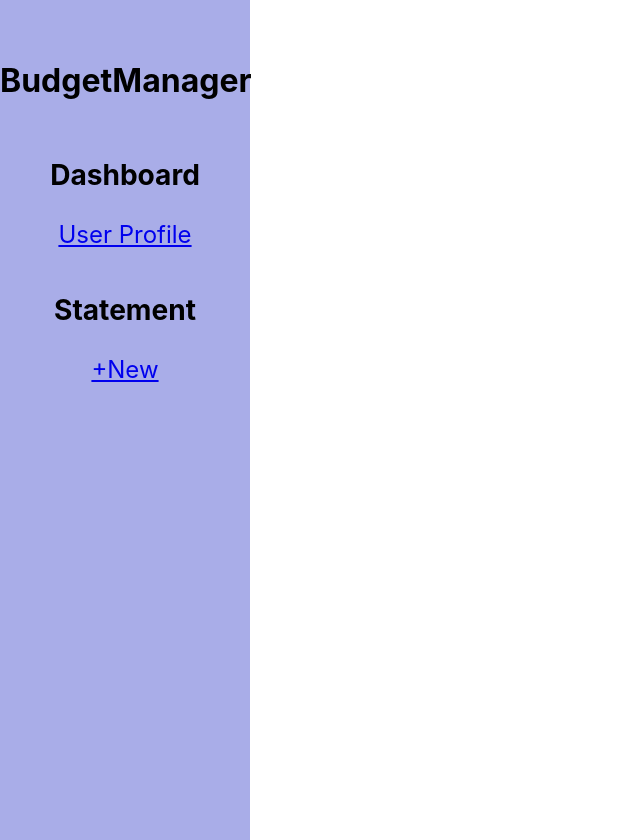
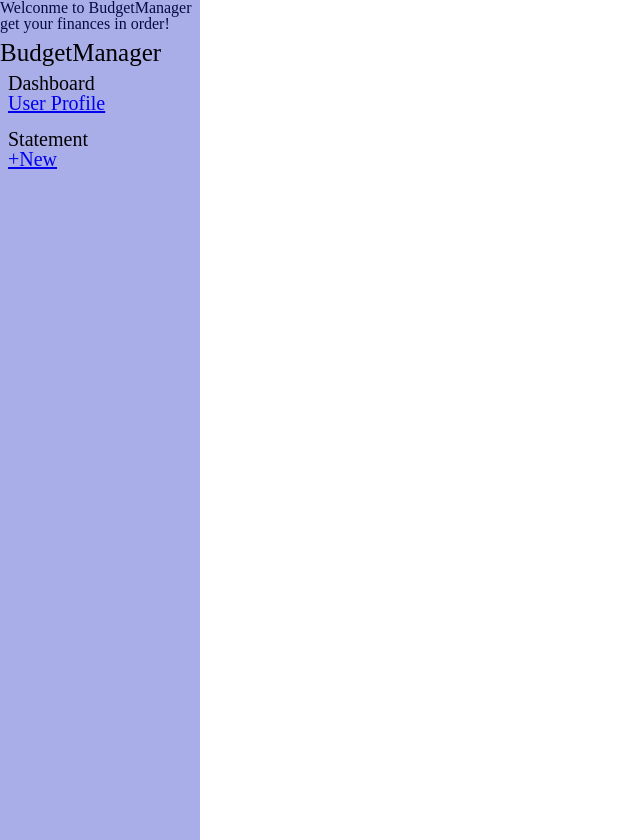
Before and after one commit to FreiburgDevTeam/mern-application-client, a React (Create React App) app: page / in a window 1280 px wide. Shown: the whole page, without its empty margins (0-640 px from the left). Built offline with nearby package versions, Linux system fonts and the light colour scheme.

Commit message:
add SideBar and Landing Page

```diff
--- a/src/App.css
+++ b/src/App.css
@@ -1,38 +1,43 @@
-.App {
-  text-align: center;
+html, body, div, span, applet, object, iframe,
+h1, h2, h3, h4, h5, h6, p, blockquote, pre,
+a, abbr, acronym, address, big, cite, code,
+del, dfn, em, img, ins, kbd, q, s, samp,
+small, strike, strong, sub, sup, tt, var,
+b, u, i, center,
+dl, dt, dd, ol, ul, li,
+fieldset, form, label, legend,
+table, caption, tbody, tfoot, thead, tr, th, td,
+article, aside, canvas, details, embed,
+figure, figcaption, footer, header, hgroup,
+menu, nav, output, ruby, section, summary,
+time, mark, audio, video {
+	margin: 0;
+	padding: 0;
+	border: 0;
+	font-size: 100%;
+	font: inherit;
+	vertical-align: baseline;
 }
-
-.App-logo {
-  height: 40vmin;
-  pointer-events: none;
+/* HTML5 display-role reset for older browsers */
+article, aside, details, figcaption, figure,
+footer, header, hgroup, menu, nav, section {
+	display: block;
 }
-
-@media (prefers-reduced-motion: no-preference) {
-  .App-logo {
-    animation: App-logo-spin infinite 20s linear;
-  }
+body {
+	line-height: 1;
 }
-
-.App-header {
-  background-color: #c8cfdb48;
-  min-height: 200vh;
-  display: flex;
-  flex-direction: column;
-  align-items: center;
-  justify-content: center;
-  font-size: calc(10px + 2vmin);
-  color: white;
+ol, ul {
+	list-style: none;
 }
-
-.App-link {
-  color: #61dafb;
+blockquote, q {
+	quotes: none;
 }
-
-@keyframes App-logo-spin {
-  from {
-    transform: rotate(0deg);
-  }
-  to {
-    transform: rotate(360deg);
-  }
+blockquote:before, blockquote:after,
+q:before, q:after {
+	content: '';
+	content: none;
 }
+table {
+	border-collapse: collapse;
+	border-spacing: 0;
+}
--- a/src/App.js
+++ b/src/App.js
@@ -1,6 +1,9 @@
 
+import { Route, Routes } from 'react-router-dom';
 import './App.css';
+import LandingPage from './components/LandingPage';
 import NavBar from './components/NavBar';
+
 
 
 
@@ -8,6 +11,17 @@
   return (
     <div className="App">
           <NavBar />
+
+          <LandingPage />
+
+
+          <Routes>
+
+              {/* <Route path='/' element={<LandingPage />} /> */}
+
+
+
+          </Routes>
     </div>
   );
 }
--- /dev/null
+++ b/src/components/LandingPage.js
@@ -0,0 +1,21 @@
+
+
+function LandingPage () {
+
+    return (
+        <div>
+
+
+                <h1>Welconme to BudgetManager</h1>
+                    <h3>get your finances in order!</h3>
+                    <div>
+
+
+                    </div>
+
+
+        </div>
+    )
+}
+
+export default LandingPage;
--- a/src/components/NavBar.js
+++ b/src/components/NavBar.js
@@ -1,4 +1,5 @@
 import { NavLink } from "react-router-dom";
+
 
 function NavBar () {
 
--- a/src/index.css
+++ b/src/index.css
@@ -13,16 +13,17 @@
 }
 .sidebar {
   height: 100%;
-  width: 250px;
+  width: 200px;
   position: absolute;
   left: 0;
   top: 0;
   padding-top: 40px;
   background-color: rgba(15, 27, 190, 0.356);
+  font-size: 25px;
   }
   .sidebar div {
     padding: 8px;
-    font-size: 24px;
+    font-size: 20px;
     display: block;
     }
 
--- a/src/index.js
+++ b/src/index.js
@@ -4,6 +4,7 @@
 import App from './App';
 import reportWebVitals from './reportWebVitals';
 import { BrowserRouter } from 'react-router-dom';
+// import { AuthProviderWrapper } from './context/auth.context';
 
 
 
@@ -11,7 +12,9 @@
 root.render(
   <React.StrictMode>
     <BrowserRouter>
+    {/* <AuthProviderWrapper> */}
     <App />
+    {/* </AuthProviderWrapper> */}
     </BrowserRouter>
   </React.StrictMode>
 );
```
Also changed, not shown: src/context/auth.context.js (deleted, +0 -72 lines).
